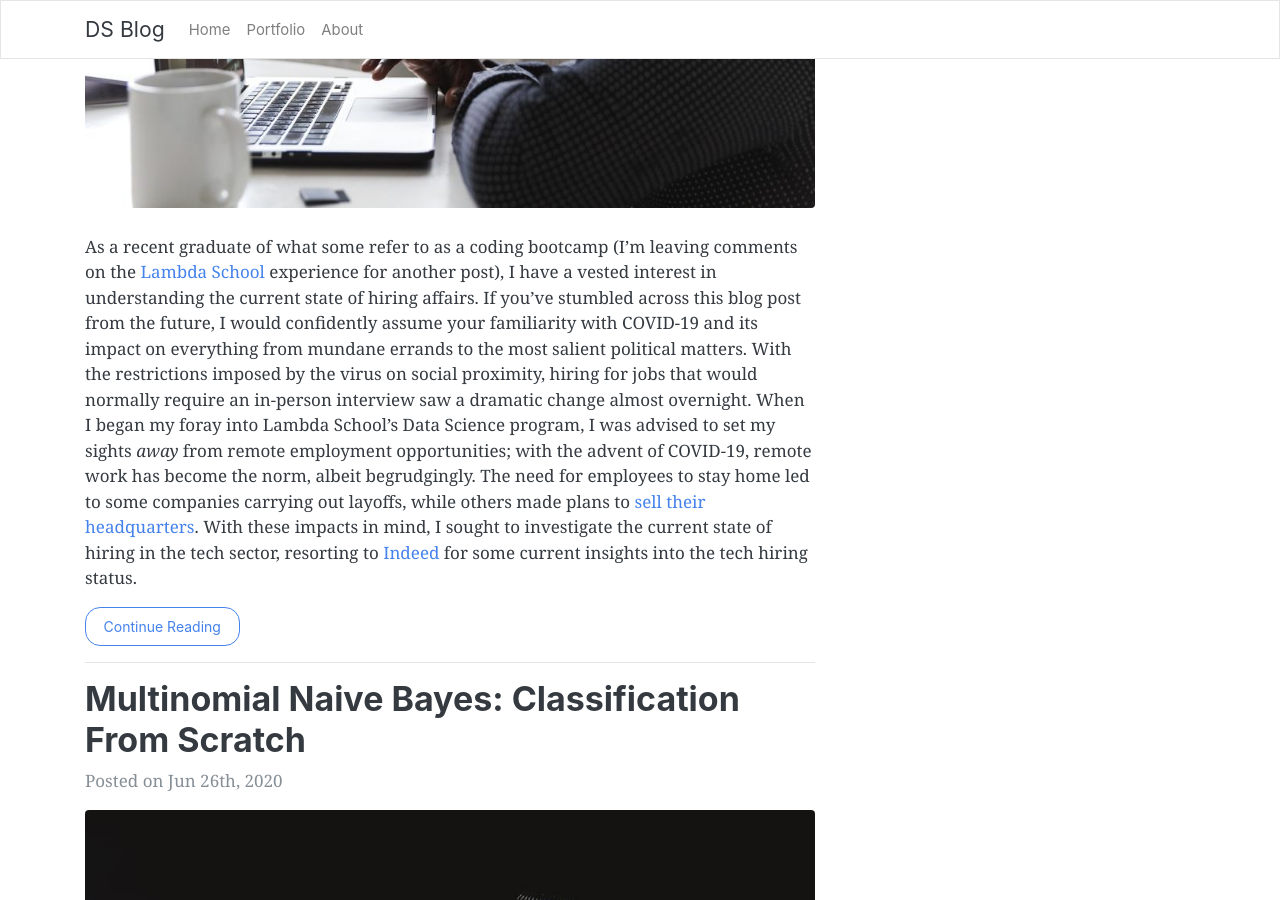
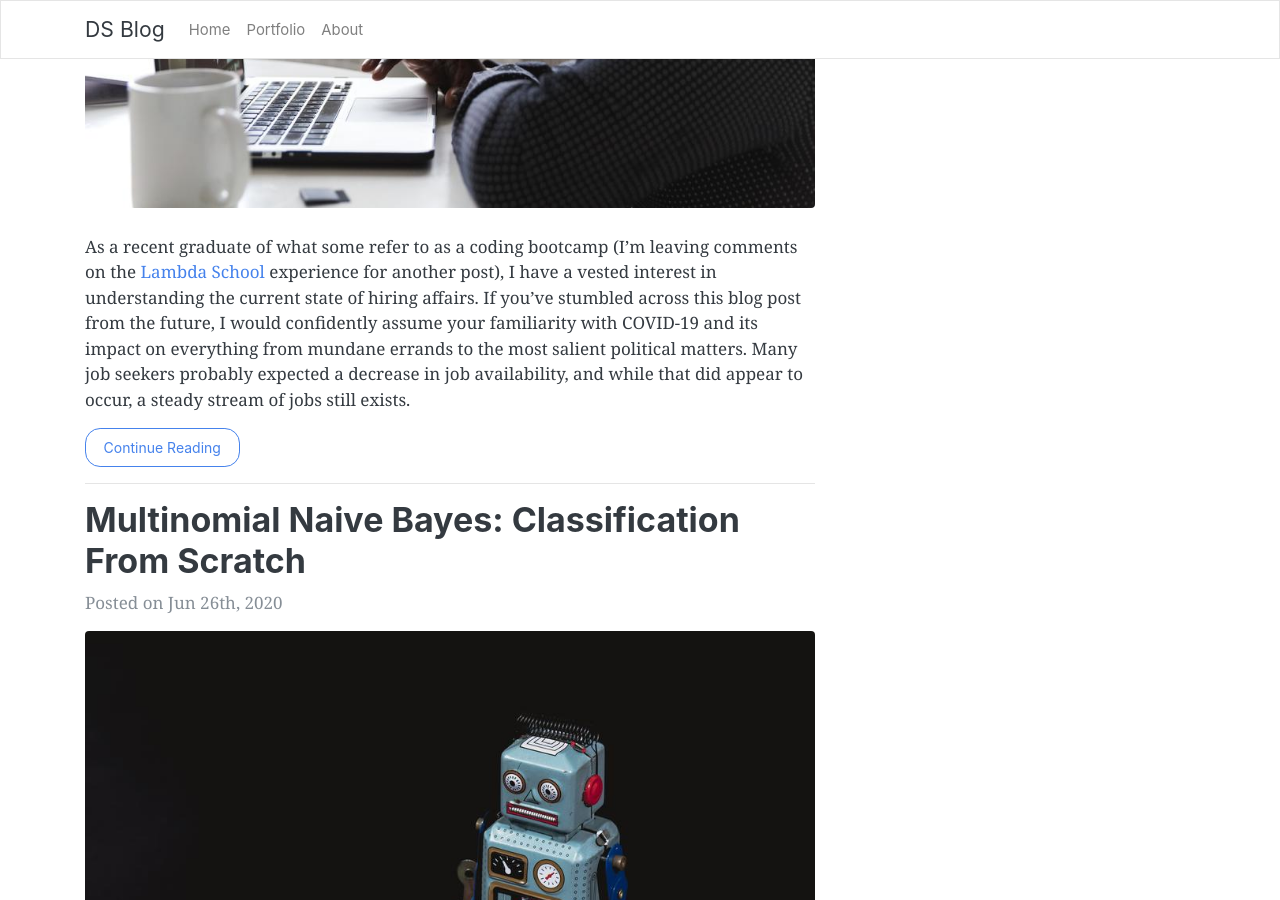
Before and after one commit to jose-marquez89/blog, a Jekyll site: the page built from index.html, in a window 1280 px wide and 900 px high, scrolled down 889 px. Built offline with Jekyll 4.4.1, drawn with Linux system fonts in a browser that asks for light colours; the list of posts is cut into pages by our own code.

Commit message:
makes first paragraph a little shorter

```diff
--- a/_posts/2020-08-25-the-tech-job-hiring-landscape.html
+++ b/_posts/2020-08-25-the-tech-job-hiring-landscape.html
@@ -15,7 +15,10 @@ experience for another post), I have a vested interest in understanding the
 current state of hiring affairs. If you’ve stumbled across this blog post from the
 future, I would confidently assume your familiarity with COVID-19
 and its impact on everything from mundane errands to the most
-salient political matters. With the restrictions imposed by the virus on social
+salient political matters. Many job seekers probably expected a decrease in job availability,
+and while that did appear to occur, a steady stream of jobs still exists.</p>
+
+<p>With the restrictions imposed by the virus on social
 proximity, hiring for jobs that would normally require an in-person interview
 saw a dramatic change almost overnight. When I began my foray into Lambda
 School’s Data Science program, I was advised to set my sights <em>away</em> from remote
```
